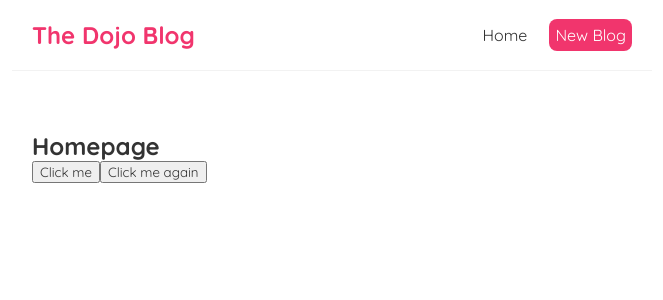
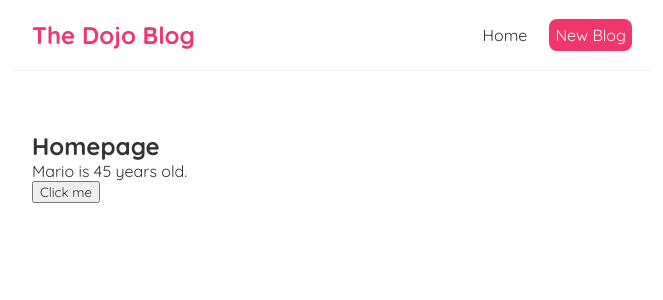
Before and after one commit to Cyber-Infernox/Dojo-Blogs, a React (Create React App) app: page / in a window 1280 px wide. Shown: the top 300 px of the page, without its empty margins (308-971 px from the left). Built offline with nearby package versions, Linux system fonts and the light colour scheme.

Commit message:
Using useState hook

```diff
--- a/src/Home.js
+++ b/src/Home.js
@@ -1,19 +1,23 @@
+import { useState } from "react";
+
 const Home = () => {
-  const handleClick = (e) => {
-    console.log("Hello, Ninja's", e);
-  };
+  // let name = "Mario";
+  const [name, setName] = useState("Mario");
+  const [age, setAge] = useState(45);
 
-  const handleClickAgain = (name, e) => {
-    console.log("Hello " + name, e.target);
+  const handleClick = () => {
+    // name = "Luigi";
+    setName("Luigi");
+    setAge(50);
   };
 
   return (
     <div className="home">
       <h2>Homepage</h2>
+      <p>
+        {name} is {age} years old.
+      </p>
       <button onClick={handleClick}>Click me</button>
-      <button onClick={(e) => handleClickAgain("Mario", e)}>
-        Click me again
-      </button>
     </div>
   );
 };
```
